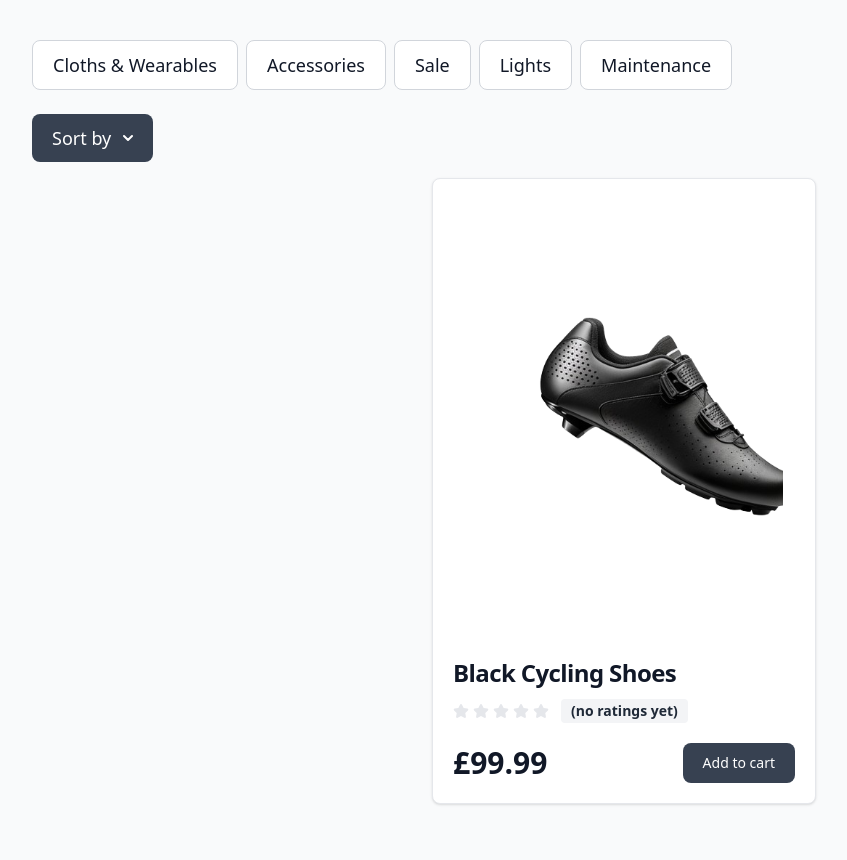
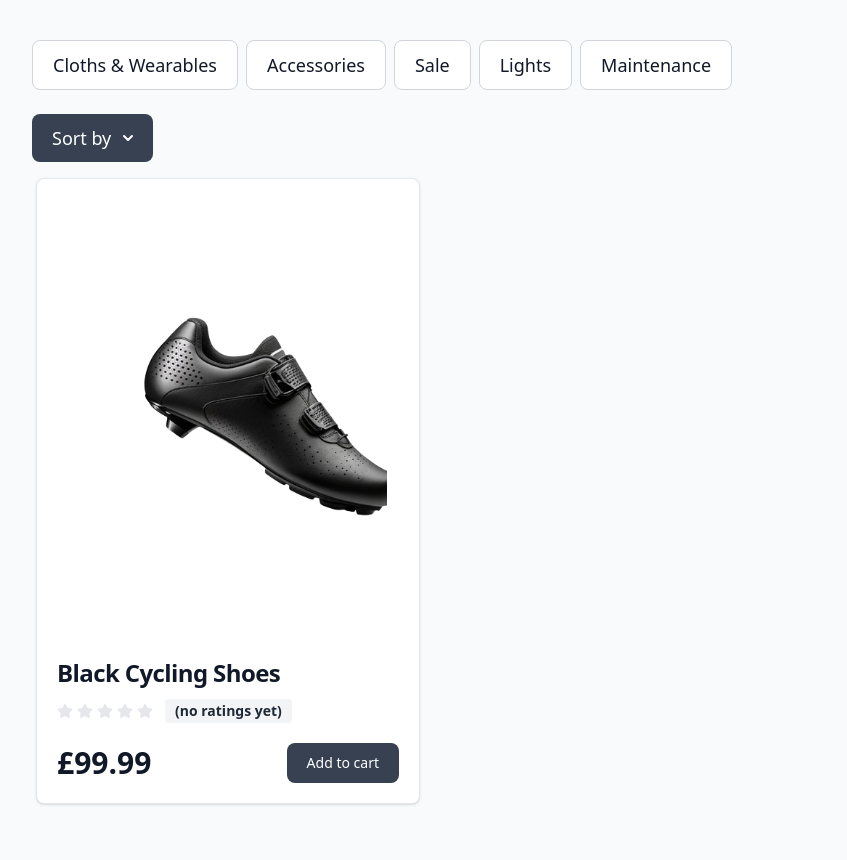
Before and after one commit to nils-n/city-cycling, a Django app: page /products/?category=cloths in a window 1280 px wide. Shown: the part 104-964 px from the top of the page, without its empty margins (16-863 px from the left). Run offline with Django 3.2, Linux system fonts and the light colour scheme; data comes from the database, SQL or seed files in the repository; parts of the project's set-up code (start-up, migrations or seed data) failed here and were passed over; some libraries are stand-ins or nearby versions.

Commit message:
align sort buttons with product cards

```diff
--- a/static/src/output.css
+++ b/static/src/output.css
@@ -1807,6 +1807,10 @@ input:checked + .toggle-bg {
   justify-content: space-between;
 }
 
+.justify-items-start {
+  justify-items: start;
+}
+
 .gap-2 {
   gap: 0.5rem;
 }
--- a/templates/products/products.html
+++ b/templates/products/products.html
@@ -39,7 +39,7 @@
         </ul>
     </div>
     <!--  Product Cards -->
-    <div class='flex flex-wrap justify-center'>
+    <div class='flex flex-wrap justify-start'>
         {% for product in products %}
                 <!--  Product Card -->
                 <div class="product-card my-4 mx-1 w-full max-w-sm bg-white border border-gray-200 rounded-lg shadow dark:bg-gray-800 dark:border-gray-700" id='product-{{ product.id }}' data-category='{{product.category}}'>
```
